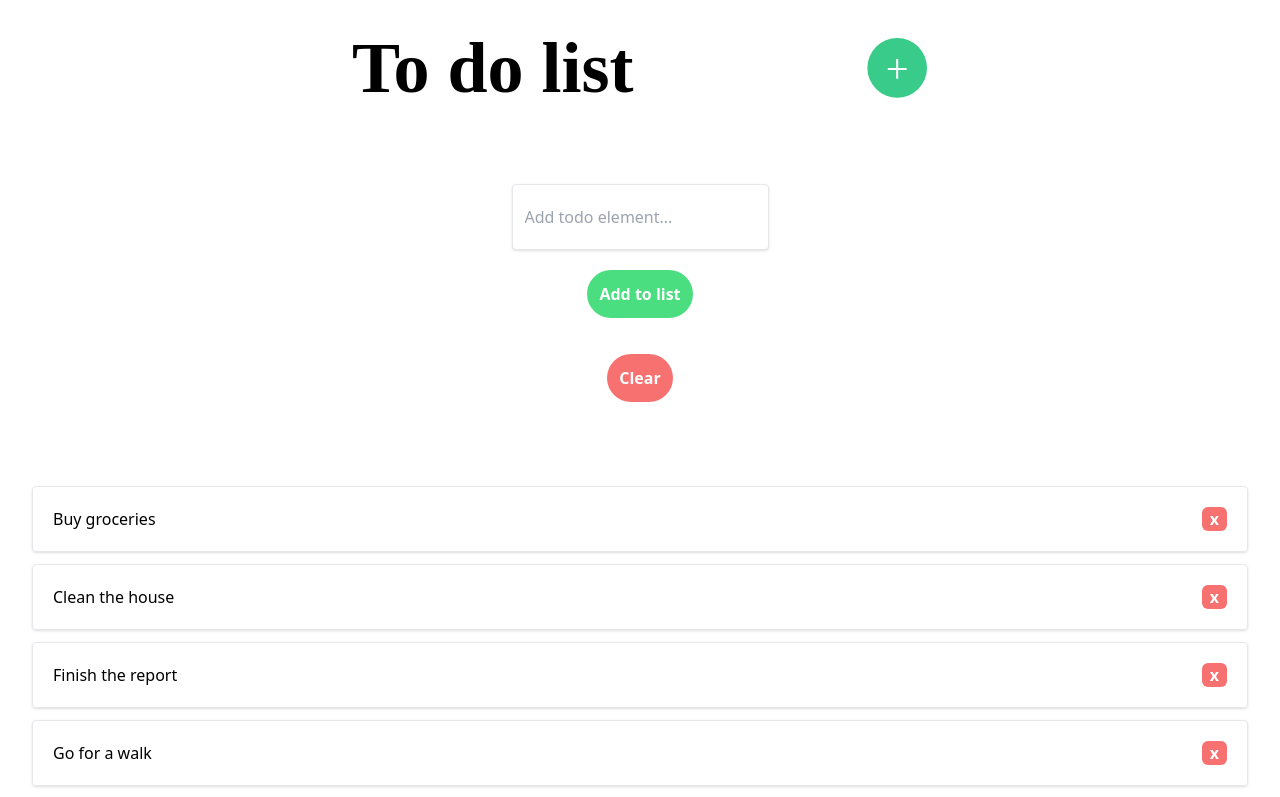
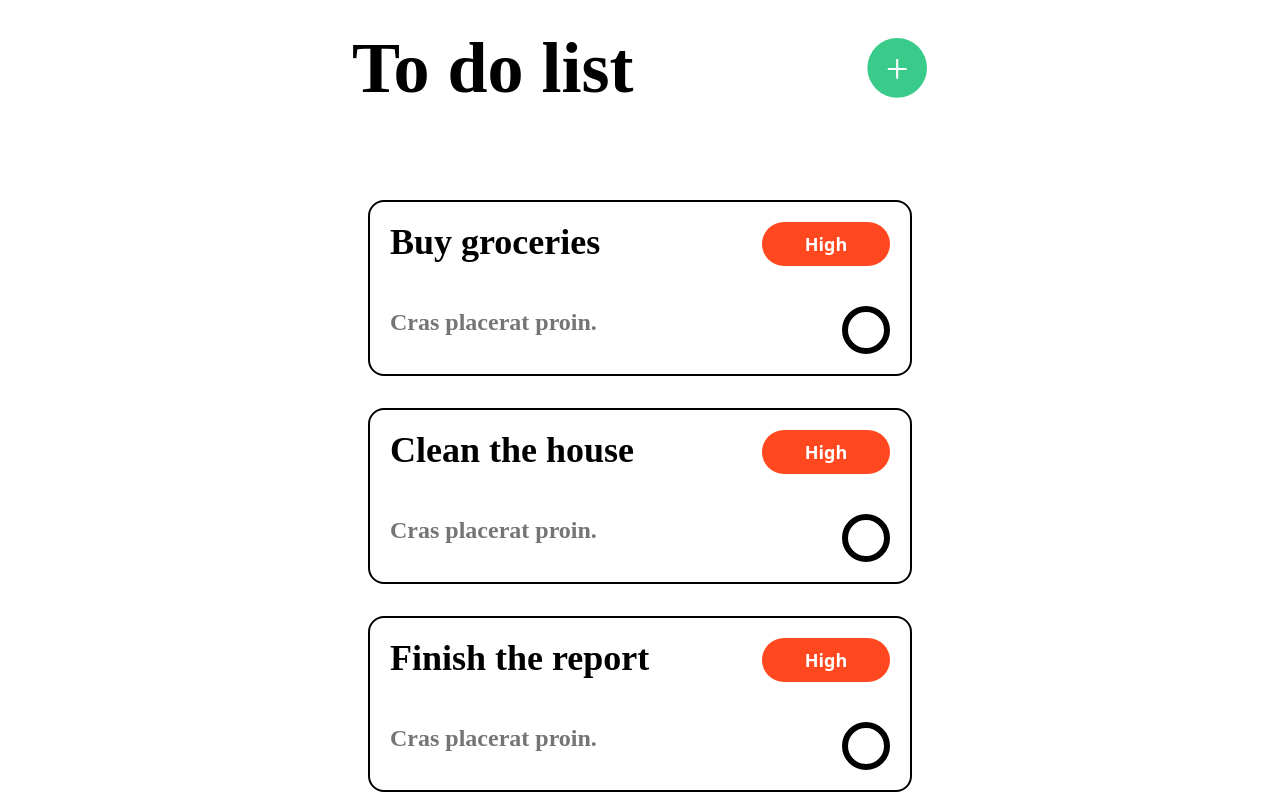
Before and after one commit to Fekete-Balazs710/ToDo, a Vue app: page / in a window 1280 px wide. Shown: the top 797 px of the page. Built offline with nearby package versions, Linux system fonts and the light colour scheme; a web font is replaced by a local one.

Commit message:
ITL 13  made the todo list look

```diff
--- a/package.json
+++ b/package.json
@@ -13,6 +13,7 @@
     "vue": "^3.3.4"
   },
   "devDependencies": {
+    "@tailwindcss/forms": "^0.5.4",
     "@vitejs/plugin-vue": "^4.2.3",
     "autoprefixer": "^10.4.14",
     "postcss": "^8.4.27",
--- a/src/App.vue
+++ b/src/App.vue
@@ -2,14 +2,14 @@
   <div>
     <TodoHeader @addTodo="addTodo"/>
 
-    <TodoForm :todos="todos" @clearTodo="clearTodo" @addTodo="addTodo"/>
-
-    <div v-if="todos.length === 0">
+    <div v-if="!todos.length">
       <Notodos/>
     </div>
     <div v-else>
       <TodoDisplay :todos="todos" @deleteTodo="removeTodo"/>
     </div>
+
+    <TodoForm :todos="todos" @clearTodo="clearTodo" @addTodo="addTodo"/>
   </div>
 
 </template>
--- a/src/components/AddTodoButton.vue
+++ b/src/components/AddTodoButton.vue
@@ -17,7 +17,7 @@ import CircleSvg from './CircleSvg.vue'
 const emit = defineEmits(['addTodo'])
 
 function todoCreate() {
-    emit('addTodo', 'Test value');
+    emit('addTodo', 'Title');
 }
 
 </script>
--- /dev/null
+++ b/src/components/TodoCheckbox.vue
@@ -0,0 +1,7 @@
+<template>
+  <input
+    type="checkbox"
+    class="w-12 h-12 rounded-full border-[6px] border-black p-4
+         checked:bg-[url('../assets/img/bi_check-lg.svg')]"
+  />
+</template>
--- a/src/components/TodoDisplay.vue
+++ b/src/components/TodoDisplay.vue
@@ -1,5 +1,5 @@
 <template>
-    <div class="container mx-auto text-center p-8 ">
+    <div class="container mx-auto text-center p-8 lg:w-[38rem]">
         <ul class="mt-5">
             <li v-for="todo in todos" :key="todo.id">
                 <TodoListElement
--- a/src/components/TodoHeader.vue
+++ b/src/components/TodoHeader.vue
@@ -1,7 +1,7 @@
 <template>
     <div class="container mx-auto text-center p-8 flex items-center justify-between lg:w-[40rem] w-min-[20rem]">
 
-        <h1 class="lg:text-7xl text-4xl font-primary font-semibold text-black">
+        <h1 class="lg:text-7xl sm:text-6xl text-4xl font-primary font-semibold text-black">
             To do list
         </h1>
 
@@ -18,7 +18,7 @@ import AddTodoButton from './AddTodoButton.vue'
 const emit = defineEmits(['addTodo'])
 
 function todoCreate() {
-    emit('addTodo', 'Test value');
+    emit('addTodo', 'Title');
 }
 
 </script>
--- a/src/components/TodoListElement.vue
+++ b/src/components/TodoListElement.vue
@@ -1,25 +1,30 @@
 <template>
-    <div class="container">
-        <div class="p-5 shadow border rounded mt-3 flex justify-between">
-            <p>{{ todoTitle }}</p>
-            <button
-                class="btn bg-red-400 hover:bg-red-600 px-2 text-white font-bold rounded-md"
-                @click="removeTodo(todoId)"
-            >x</button>
+    <div class="container p-5 border-2 border-black rounded-2xl mt-8">
+        <div class="flex justify-between ">
+            <p
+                class="text-black font-primary lg:text-4xl text-3xl font-semibold"
+            >{{ todoTitle }}</p>
+
+            <TodoPriority />
+
         </div>
+        <div class="flex justify-between mt-10">
+            <p class="font-primary font-semibold text-[#757575] md:text-2xl text-base">
+            Cras placerat proin.</p>
+
+            <TodoCheckbox />
+        </div>
+
     </div>
+
 </template>
 
 <script setup lang="ts">
 
+import TodoPriority from './TodoPriority.vue';
+import TodoCheckbox from './TodoCheckbox.vue';
+
 //Receive data from parent component
 defineProps(['todoTitle', 'todoId']);
 
-//Add emit to modify data in parent component
-const emit = defineEmits(['deleteTodo'])
-
-function removeTodo(todoId: number) {
-    emit('deleteTodo', todoId);
-}
-
 </script>
--- /dev/null
+++ b/src/components/TodoPriority.vue
@@ -0,0 +1,47 @@
+<template>
+    <select
+        class="rounded-full text-white text-lg font-secondary
+            font-semibold text-center
+            w-32 appearance-none border-0 px-0 bg-none"
+        :class="selectedColor"
+        @change="updateColor"
+        v-model="selectedOption"
+    >
+            <option
+                value="high"
+                class="bg-white text-black"
+            >High</option>
+
+            <option
+                value="medium"
+                class="bg-white text-black"
+            >Medium</option>
+
+            <option
+                value="low"
+                class="bg-white text-black"
+            >Low</option>
+    </select>
+</template>
+
+<script setup lang="ts">
+
+import { ref } from "vue";
+
+const selectedOption = ref("high");
+const selectedColor = ref("bg-[#FF481F]");
+
+const updateColor = () => {
+  switch (selectedOption.value) {
+    case "high":
+      selectedColor.value = "bg-[#FF481F]";
+      break;
+    case "medium":
+      selectedColor.value = "bg-[#FFAB00]";
+      break;
+    case "low":
+      selectedColor.value = "bg-[#38CBCB]";
+      break;
+  }
+};
+</script>
--- a/tailwind.config.js
+++ b/tailwind.config.js
@@ -11,5 +11,5 @@ export default {
       }
     },
   },
-  plugins: [],
+  plugins: [require('@tailwindcss/forms')],
 }
```
Also changed, not shown: src/assets/img/bi_check-lg.svg (added), 1 other file (tests, documents, lock files or other folders).
